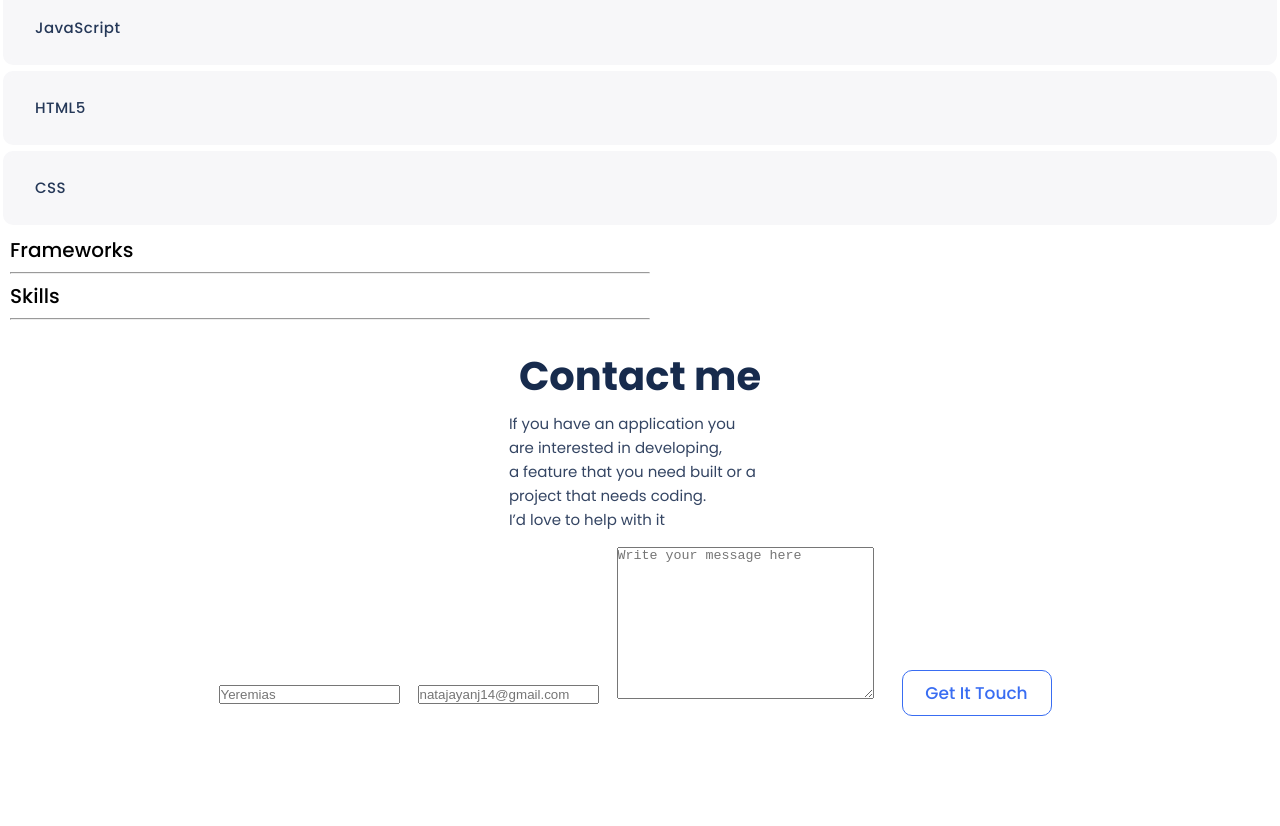
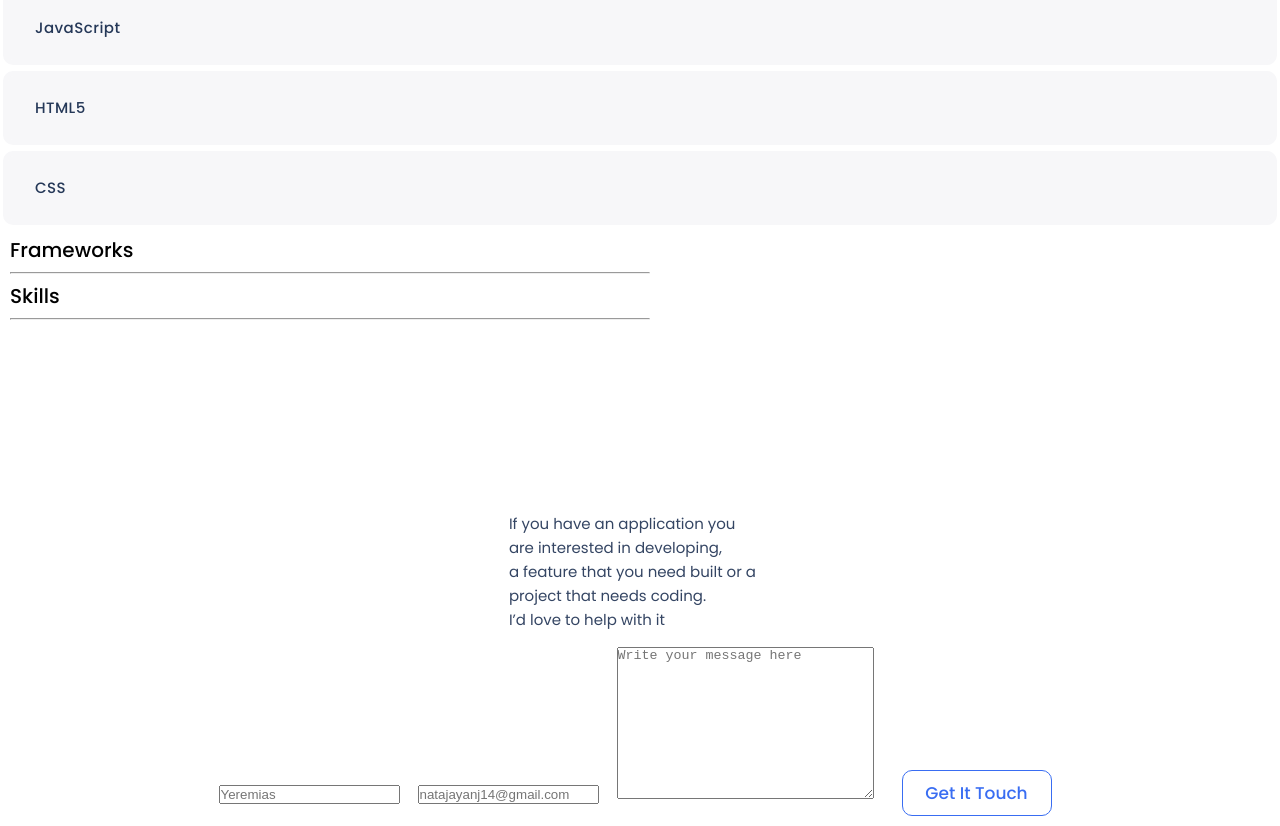
Before and after one commit to maaloum/PortFolio, a website: page index.html in a window 1280 px wide. Shown: the part 2928-3754 px from the top of the page. Before the commit the page ends 3654 px from the top, so only its background shows below. Drawn offline with Linux system fonts and the light colour scheme.

Commit message:
Add Style To first container

```diff
--- a/style.css
+++ b/style.css
@@ -313,3 +313,13 @@ hr {
   background-size: cover;
   width: 100%;
 }
+
+.first-container {
+  display: flex;
+  flex-direction: column;
+}
+
+.first-container > h2 {
+  color: white;
+  margin-top: 100px;
+}
```
